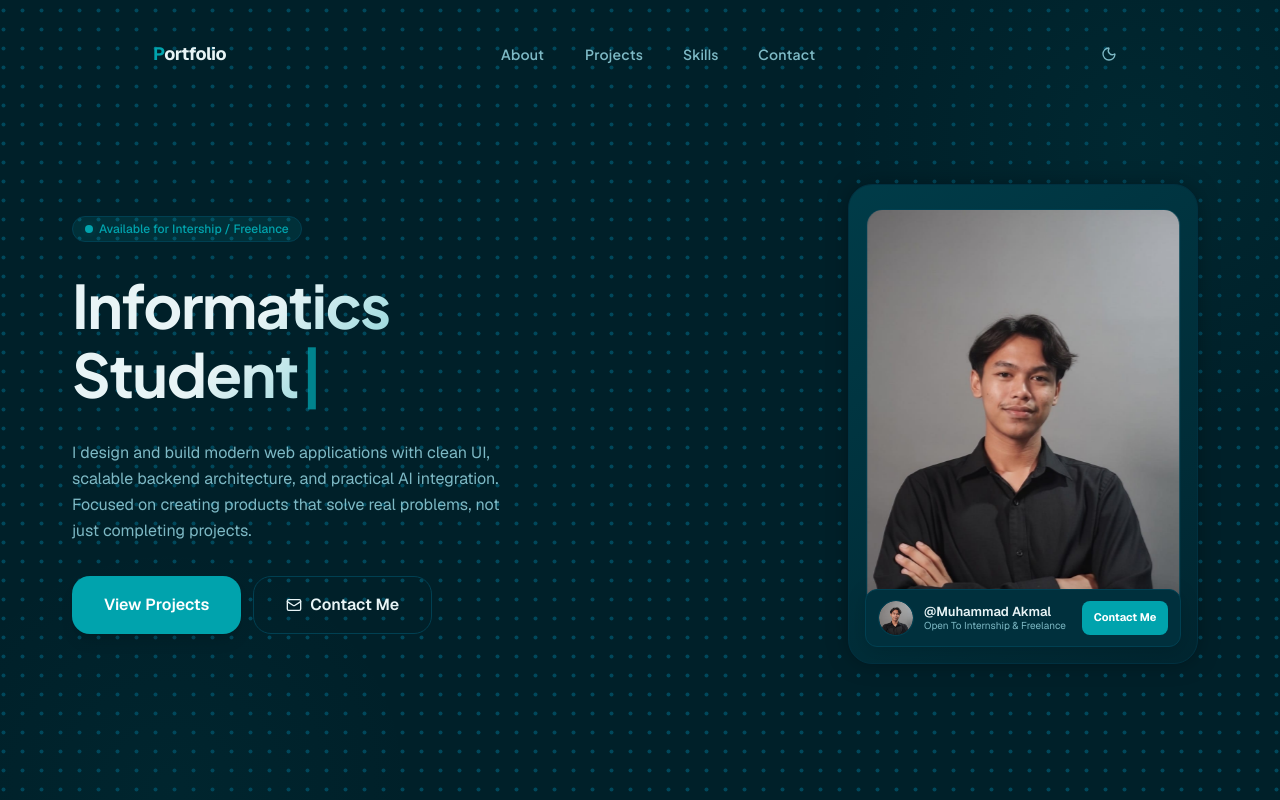
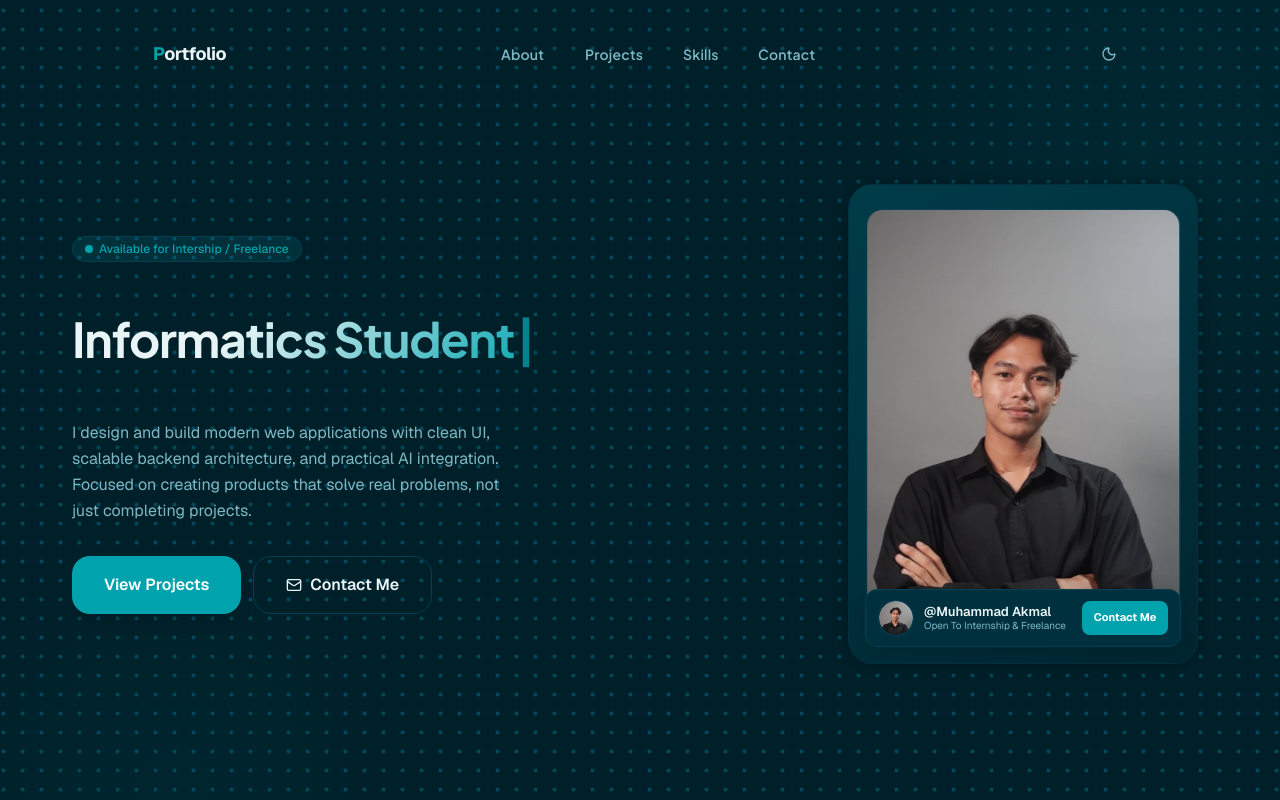
Before and after one commit to Malfrmnsyhh/Portfolio-Me, a Next.js app: page / in a window 1280 px wide. Shown: the top 800 px of the page. Built offline with nearby package versions, Linux system fonts and the light colour scheme.

Commit message:
style: fix typewriter layout and cursor wrapping

```diff
--- a/components/sections/Hero.tsx
+++ b/components/sections/Hero.tsx
@@ -76,7 +76,7 @@ export function Hero() {
               {...fadeUp}
               transition={{ duration: 0.5, delay: 0.1, ease: "easeOut" }}
             >
-              <h1 className="font-heading text-4xl sm:text-5xl md:text-6xl font-extrabold leading-[1.15] tracking-tight cursor-default min-h-[130px] sm:min-h-[150px] flex items-center">
+              <h1 className="font-heading text-4xl sm:text-5xl md:text-6xl lg:text-4xl xl:text-5xl 2xl:text-6xl font-extrabold leading-[1.15] tracking-tight cursor-default min-h-[90px] sm:min-h-[110px] md:min-h-[140px] lg:min-h-[90px] xl:min-h-[110px] 2xl:min-h-[140px] flex items-center">
                 <span
                   className="pb-1 pr-1"
                   style={{
--- a/components/ui/TextType.tsx
+++ b/components/ui/TextType.tsx
@@ -85,7 +85,7 @@ export function TextType({
       {currentText}
       {showCursor && (
         <span
-          className="inline-block animate-pulse ml-0.5"
+          className="inline animate-pulse ml-0.5"
           style={{
             animationDuration: `${cursorBlinkDuration}s`,
             opacity: 0.9,
```
